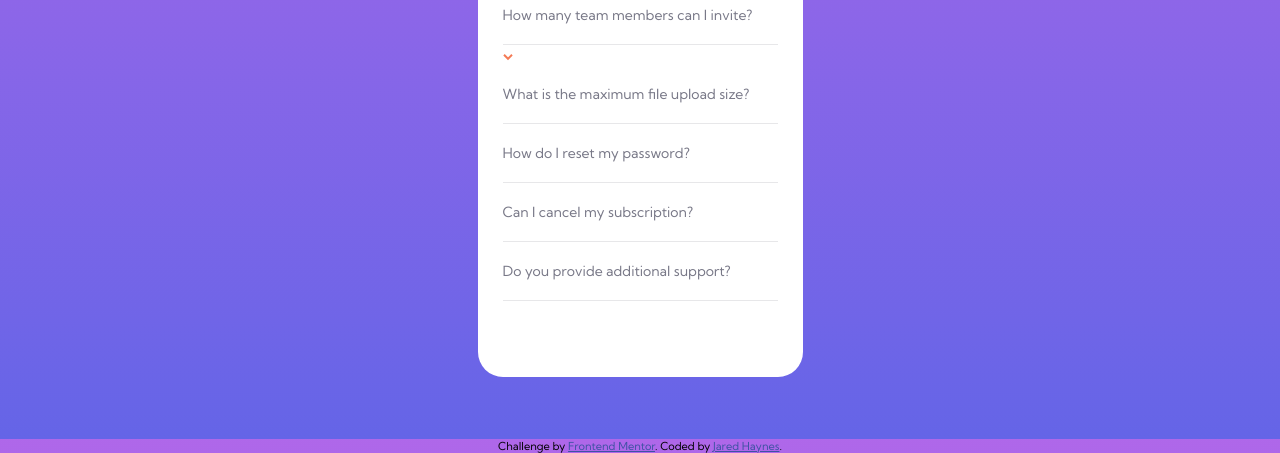
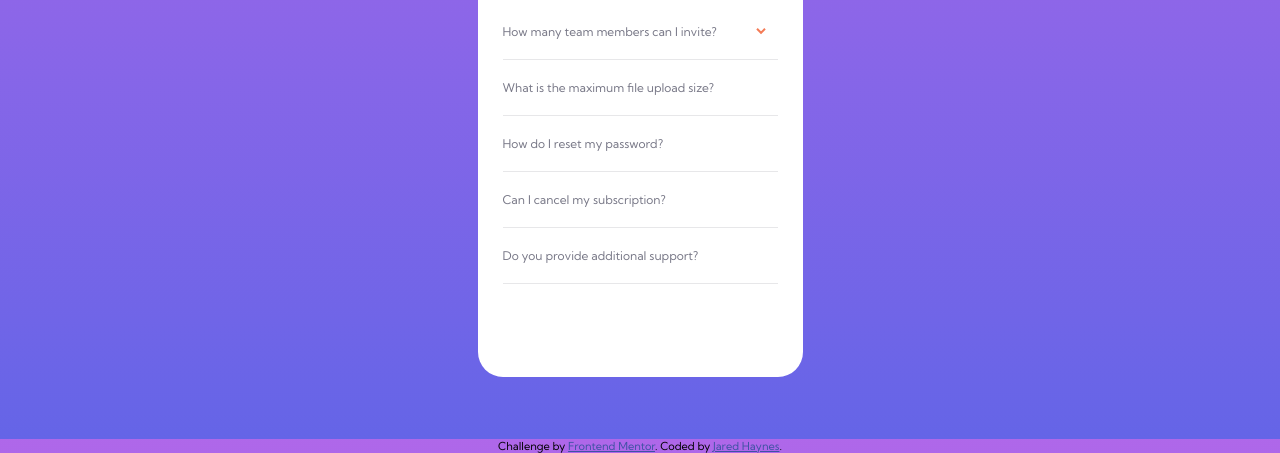
Before and after one commit to jhaynes322/FAQ-accordion-card, a plain HTML site: page index.html in a window 1280 px wide. Shown: the part 361-814 px from the top of the page. Drawn offline with Linux system fonts and the light colour scheme.

Commit message:
Added styles to orange arrow. Adjusted bottom border on details

```diff
--- a/styles.css
+++ b/styles.css
@@ -20,12 +20,11 @@ html {
 }
 
 body {
-    height: 100%;
-    margin: 0;
+    width: 375px;
+    height: 765px;
     background-repeat: no-repeat;
     background-attachment: fixed;
     font-family: 'Kumbh Sans', sans-serif;
-    width: 375px;
     background-image: linear-gradient(hsl(273, 75%, 66%), hsl(240, 73%, 65%));
 }
 
@@ -68,11 +67,26 @@ h1 {
     font-size: 2.5em;
 }
 
+.details-container {
+    display: flex;
+    flex-direction: row;
+    justify-content: space-between;
+    align-items: center;
+    border-bottom: 1px solid var(--gray-blue-div);
+}
+
+#arrow {
+    width: 30px;
+    height: 30px;
+    padding-left: 8px;
+    padding-top: 12px;
+}
+
 details {
-    font-size: 14px;
+    font-size: 12px;
     padding-top: 20px;
     padding-bottom: 20px;
-    border-bottom: 1px solid var(--gray-blue-div);
+
     color: var(--gray-blue-text);
 }
 
```
